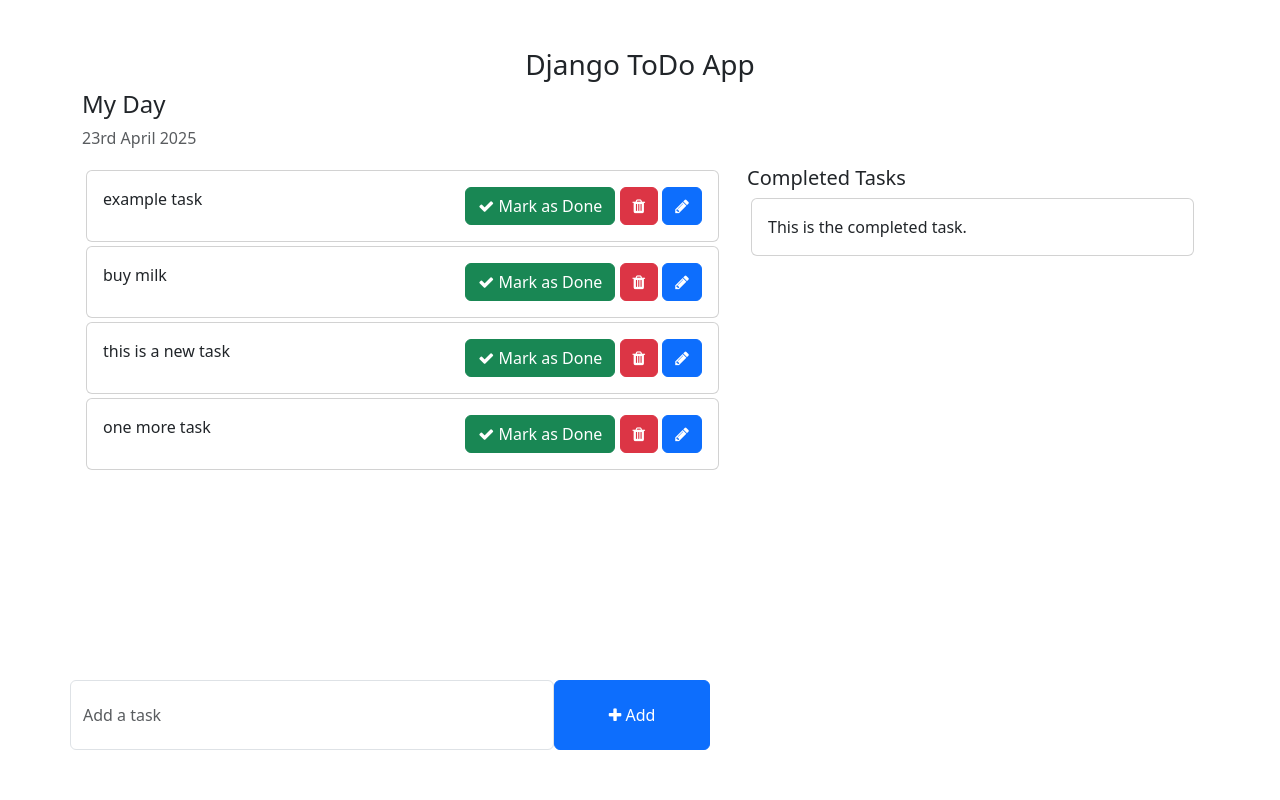
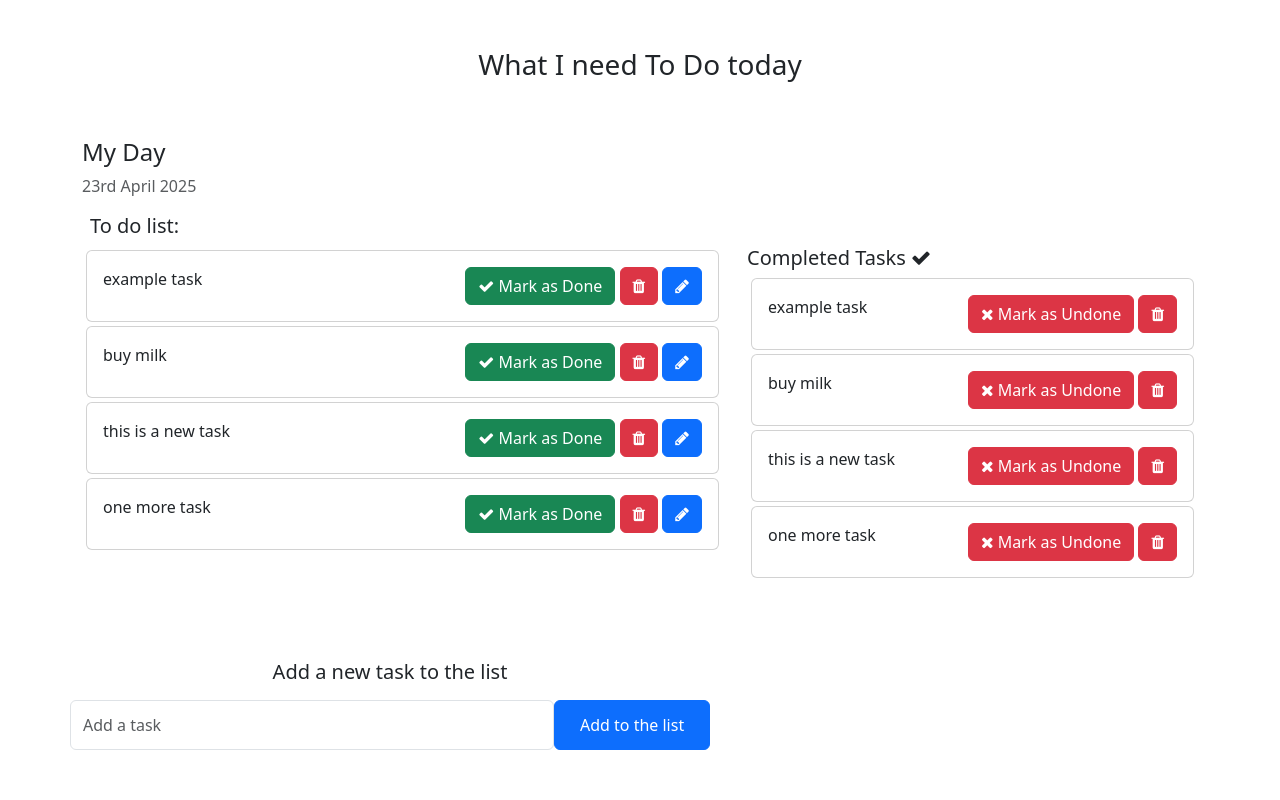
Before and after one commit to HenriqueCabrita/ToDo, a Django app: template templates/home.html in a window 1280 px wide. Run offline with Django 5.2, Linux system fonts and the light colour scheme; the template is opened without the code that fills it: values that come from a table or form of the project are taken from there, others are empty; data comes from the database, SQL or seed files in the repository; both versions use the stored data as it was after the commit.

Commit message:
To do App final

```diff
--- a/templates/home.html
+++ b/templates/home.html
@@ -20,10 +20,11 @@
 </head>
 <body>
     <div class="container">
-        <h3 class="pt-5 text-center">Django ToDo App</h3>
+        <h3 class="pt-5 pb-5 text-center">What I need To Do today</h3>
         <div class="row">
             <h4>My Day</h4>
             <p class="text-muted">{% now "jS F Y" %}</p>
+            <h5 class="mx-2">To do list:</h5>
             <div class="col-md-7 col-lg-7" style="height: 450px; overflow: scroll;">
                 <!-- List of all the tasks for the day -->
                  {% for task in tasks %}
@@ -31,9 +32,9 @@
                     <div class="card-body">
                         {{ task.task }}
                         <span style="position: relative; float: right;">
-                            <a class="btn btn-success"><i class="fa fa-check"></i> Mark as Done</a>
-                            <a class="btn btn-danger"><i class="fa fa-trash"></i></a>
-                            <a class="btn btn-primary"><i class="fa fa-pencil"></i></a>
+                            <a href ="{% url 'mark_as_done' task.pk %}" class="btn btn-success"><i class="fa fa-check"></i> Mark as Done</a>
+                            <a href ="{% url 'delete_task' task.pk %}" class="btn btn-danger"><i class="fa fa-trash"></i></a>
+                            <a href="{% url 'edit_task' task.pk %}" class="btn btn-primary"><i class="fa fa-pencil"></i></a>
                         </span>
                     </div>
                 </div>
@@ -41,24 +42,31 @@
 
             </div>
             <div class="col-md-5 col-lg-5">
-                <h5>Completed Tasks</h5>
+                <h5>Completed Tasks <i class="fa fa-check"></i></h5>
                 <!-- List of all the tasks that have completed -->
+                 {% for task in completed_tasks %}
                 <div class="card m-1">
                     <div class="card-body">
-                        This is the completed task.
+                        {{ task.task }}
+                        <span style="position: relative; float: right;">
+                            <a href ="{% url 'mark_as_undone' task.pk %}" class="btn btn-danger"><i class="fa fa-times"></i> Mark as Undone</a>
+                            <a href ="{% url 'delete_task' task.pk %}" class="btn btn-danger"><i class="fa fa-trash"></i></a>
+                        </span>
                     </div>
                 </div>
+                {% endfor %}
             </div>
         </div>
-        <div class="row">
+        <div class="row text-center">
             <div class="col-md-6 col-lg-6 p-0" style="position: absolute; bottom: 50px;">
                 <!-- To Do Form -->
+                 <h5 class="pb-2">Add a new task to the list</h5>
                 <form action="{% url 'addTask' %}" method="POST">
                     {% csrf_token %}
                     <div class="form-group">
                         <span style="display: flex;">
-                            <input type="text" name="task" class="form-control" placeholder="Add a task">
-                            <button type="submit" class="btn btn-primary" style="width: 200px;"><i class="fa fa-plus"></i> Add</button>
+                            <input type="text" name="task" class="form-control" style="height: 50px;" placeholder="Add a task">
+                            <button type="submit" class="btn btn-primary" style="width: 200px; height: 50px;">Add to the list</button>
                         </span>
                     </div>
                 </form>
--- a/todo/urls.py
+++ b/todo/urls.py
@@ -3,4 +3,9 @@ from . import views
 
 urlpatterns = [
     path('addTask/', views.addTask, name='addTask'),
+    path('mark_as_done/<int:pk>/', views.mark_as_done, name='mark_as_done'),
+    path('mark_as_undone/<int:pk>/', views.mark_as_undone, name='mark_as_undone'),
+    path('edit_task/<int:pk>/', views.edit_task, name='edit_task'),
+    path('delete_task/<int:pk>/', views.delete_task, name='delete_task'),
+
 ]
--- a/todo_main/views.py
+++ b/todo_main/views.py
@@ -8,7 +8,10 @@ from todo.models import Task
 
 def home(request):
     tasks = Task.objects.filter(is_completed=False).order_by('-updated_at')
+
+    completed_tasks = Task.objects.filter(is_completed=True)
     context = {
         'tasks': tasks,
+        'completed_tasks': completed_tasks,
     }
     return render(request, "home.html", context)
```
Also changed, not shown: templates/edit_task.html (added, +29 -0 lines), todo/views.py (+31 -1 lines), db.sqlite3.
